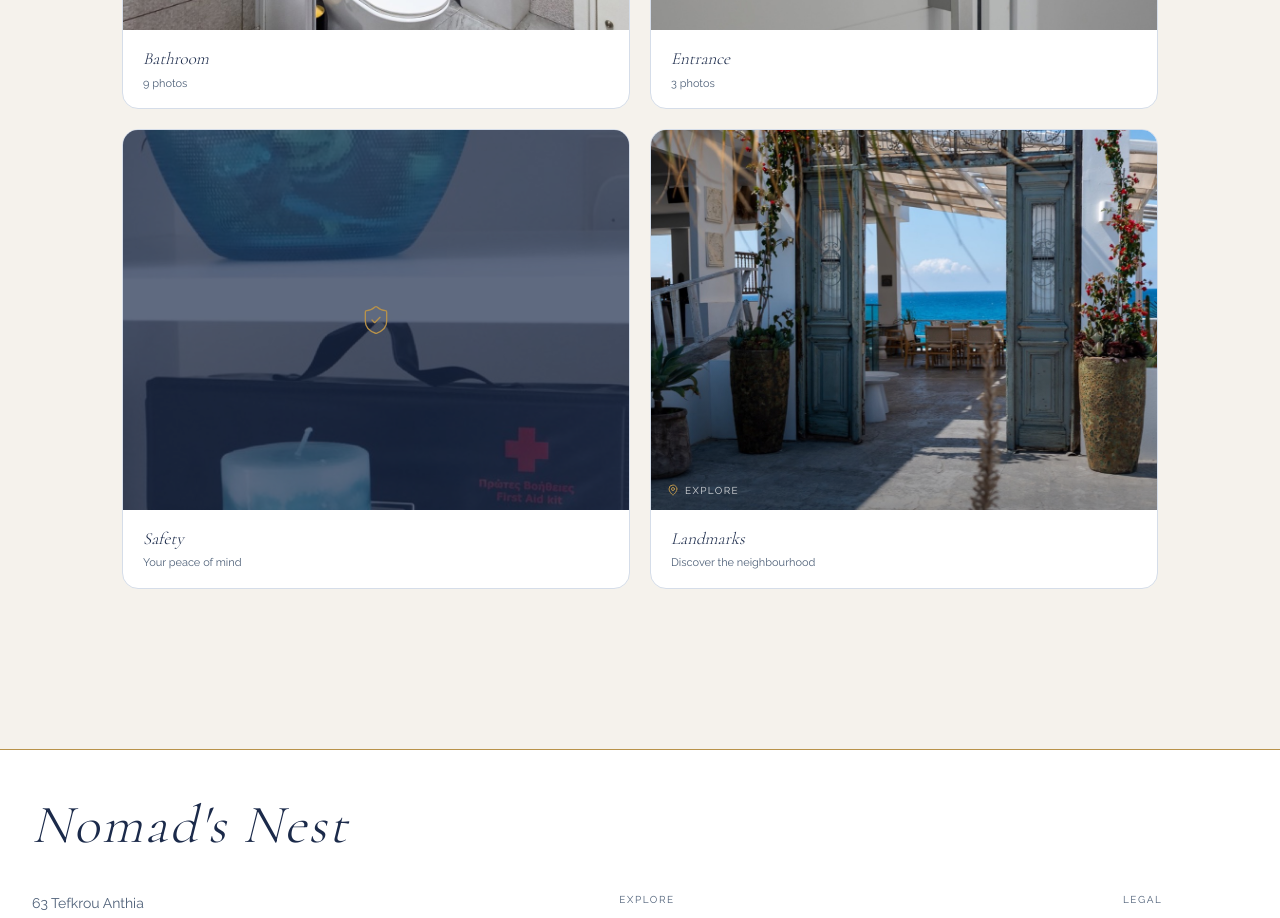
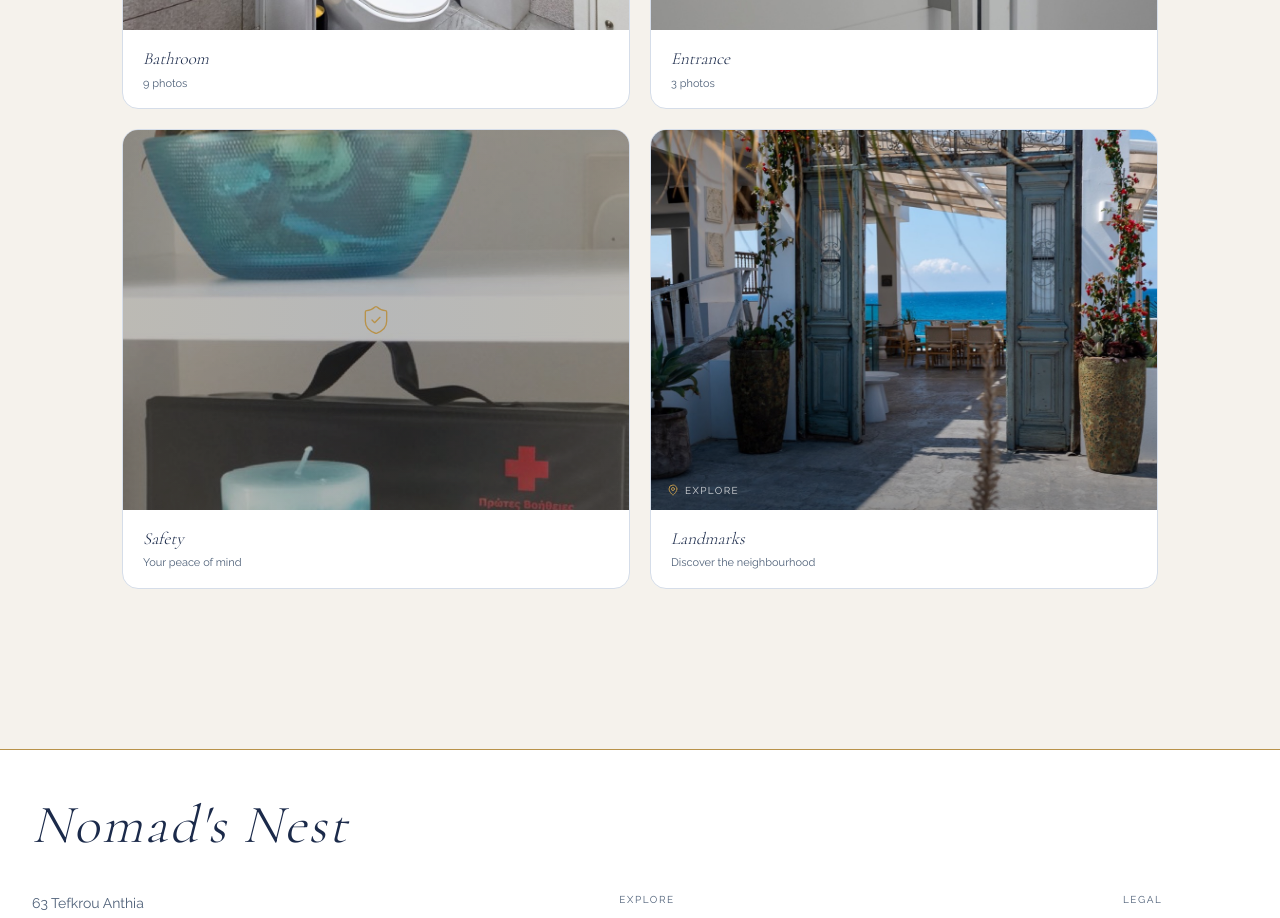
Before and after one commit to cmin764/nomads-nest, a Next.js app: page /gallery in a window 1280 px wide. Shown: the part 1600-2518 px from the top of the page. Built offline with nearby package versions, Linux system fonts and the light colour scheme.

Commit message:
Align overlay for gallery Safety cover

```diff
--- a/src/app/gallery/page.tsx
+++ b/src/app/gallery/page.tsx
@@ -65,15 +65,19 @@ export default function GalleryPage() {
             href={gallerySpecialCards[0].href}
             className="group block rounded-2xl overflow-hidden border border-divider bg-surface transition-all duration-300 hover:-translate-y-1 hover:shadow-lg"
           >
-            <div
-              className="relative aspect-[4/3] overflow-hidden flex items-center justify-center bg-navy"
-            >
+            <div className="relative aspect-[4/3] overflow-hidden flex items-center justify-center bg-surface-alt">
               <Image
                 src={gallerySpecialCards[0].image.src}
                 alt={gallerySpecialCards[0].image.alt}
                 fill
                 sizes="(max-width: 640px) 50vw, 33vw"
-                className="object-cover opacity-30 transition-transform duration-500 group-hover:scale-105"
+                className="object-cover opacity-90 transition-transform duration-500 group-hover:scale-105"
+                style={{ objectPosition: "center 45%" }}
+              />
+              <div className="absolute inset-0" style={{ backgroundColor: "var(--hero-dim)" }} />
+              <div
+                className="absolute inset-0"
+                style={{ background: "radial-gradient(ellipse 55% 65% at center, transparent 0%, var(--hero-overlay) 100%)" }}
               />
               <div className="relative z-10 flex flex-col items-center gap-3">
                 <ShieldCheck size={32} strokeWidth={1} className="text-gold" />
```
